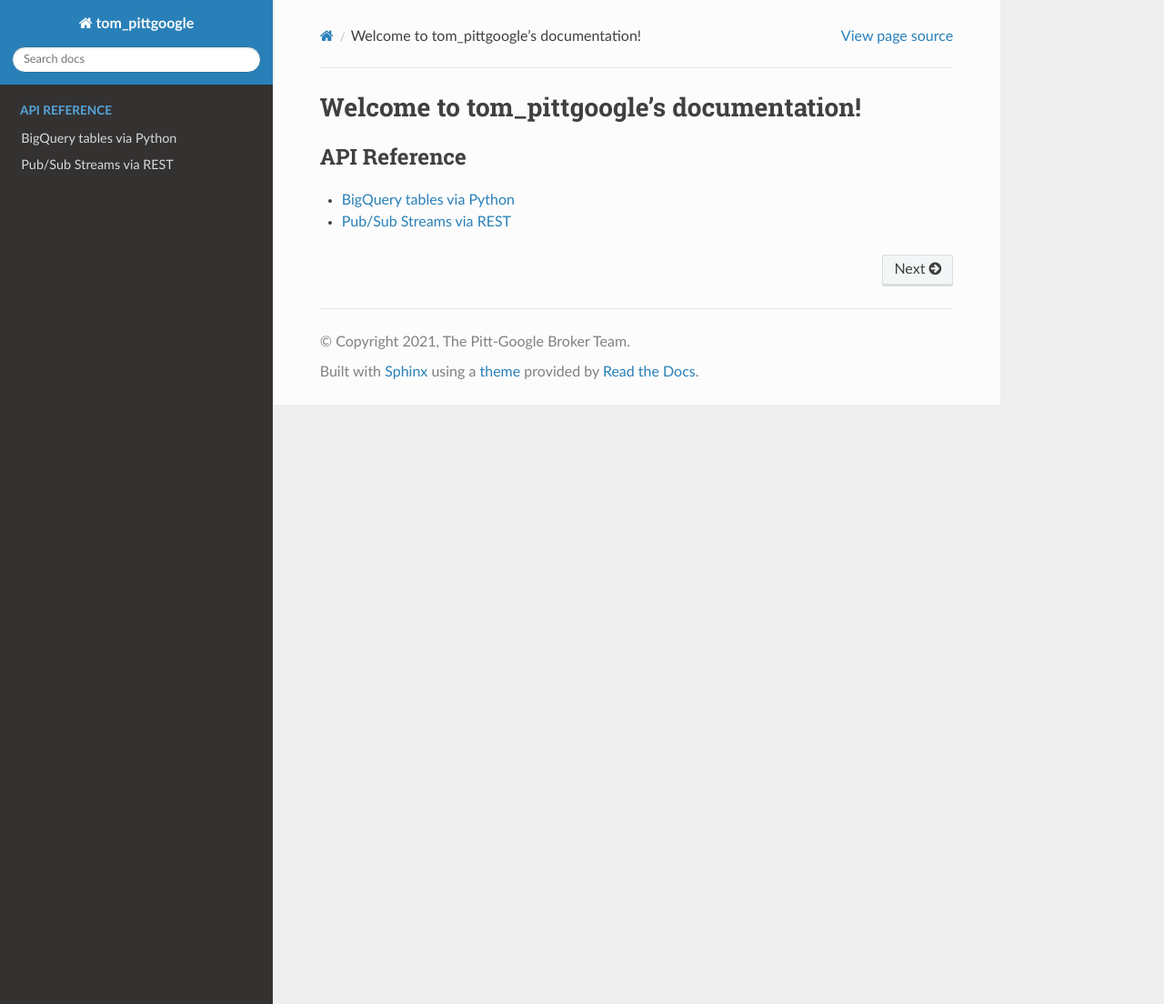
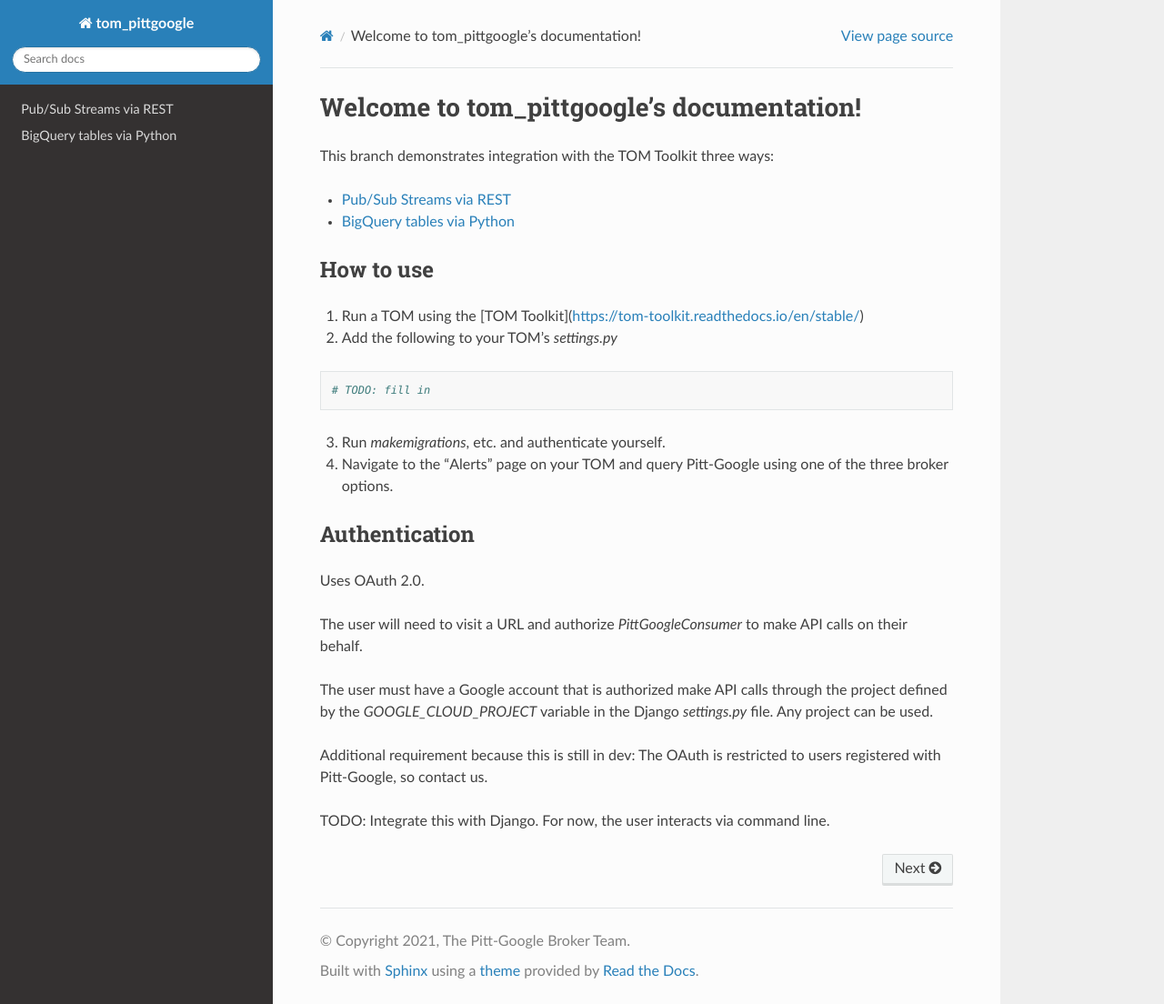
Before and after one commit to mwvgroup/tom_pittgoogle, a Sphinx documentation site: the page built from docs/source/index.rst, in a window 1280 px wide and 1104 px high. Shown: the whole window at 91% size. Built offline with Sphinx 7.4.7 and the Read the Docs theme 2.0.0, drawn with Linux system fonts in a browser that asks for light colours.

Commit message:
update docs

```diff
--- a/docs/source/index.rst
+++ b/docs/source/index.rst
@@ -6,9 +6,44 @@
 Welcome to tom_pittgoogle's documentation!
 ==========================================
 
+This branch demonstrates integration with the TOM Toolkit three ways:
+
 .. toctree::
    :maxdepth: 1
-   :caption: API Reference
 
+   stream_rest
    database_python
-   stream_rest
+
+How to use
+----------------
+
+1.  Run a TOM using the
+    [TOM Toolkit](https://tom-toolkit.readthedocs.io/en/stable/)
+
+2.  Add the following to your TOM's `settings.py`
+
+.. code:: python
+
+    # TODO: fill in
+
+3.  Run `makemigrations`, etc. and authenticate yourself.
+
+4.  Navigate to the "Alerts" page on your TOM and query Pitt-Google
+    using one of the three broker options.
+
+Authentication
+----------------
+
+Uses OAuth 2.0.
+
+The user will need to visit a URL and authorize `PittGoogleConsumer` to make
+API calls on their behalf.
+
+The user must have a Google account that is authorized make API calls
+through the project defined by the `GOOGLE_CLOUD_PROJECT` variable in the
+Django `settings.py` file. Any project can be used.
+
+Additional requirement because this is still in dev: The OAuth is restricted
+to users registered with Pitt-Google, so contact us.
+
+TODO: Integrate this with Django. For now, the user interacts via command line.
```
